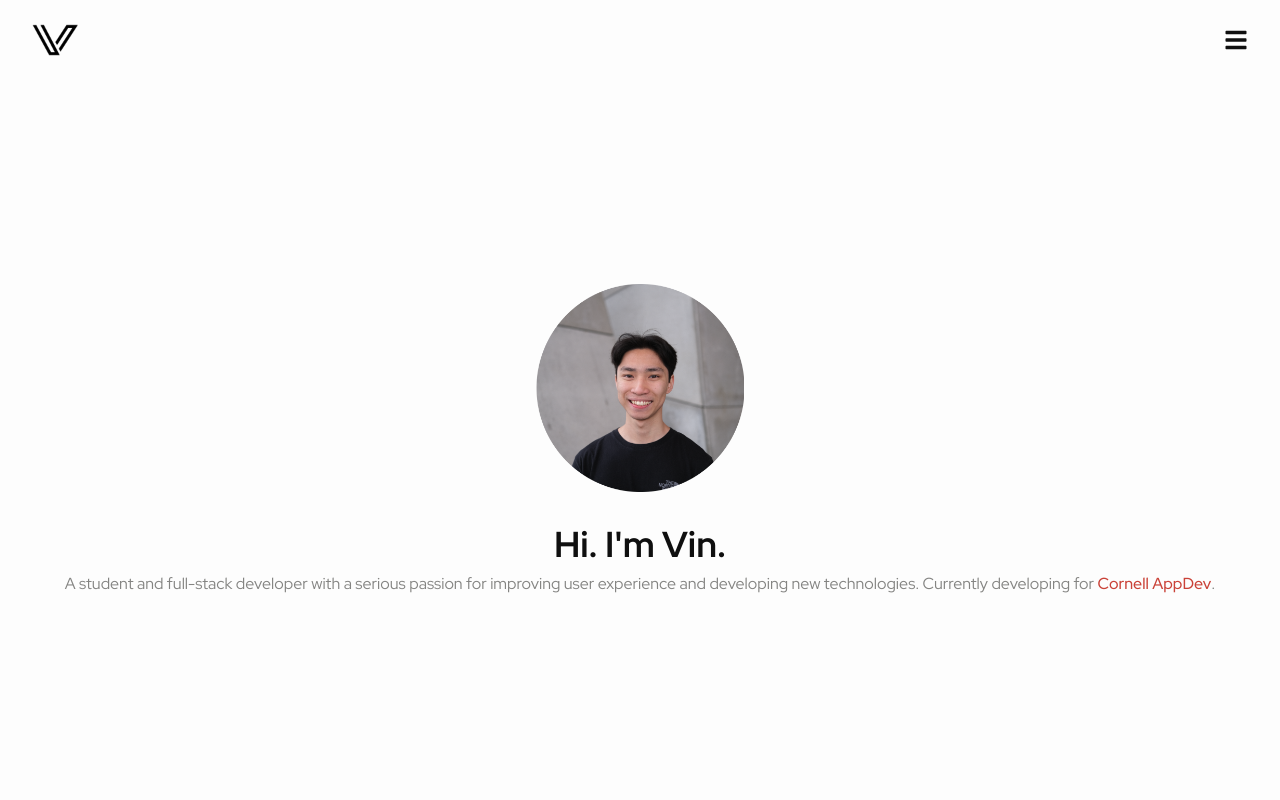
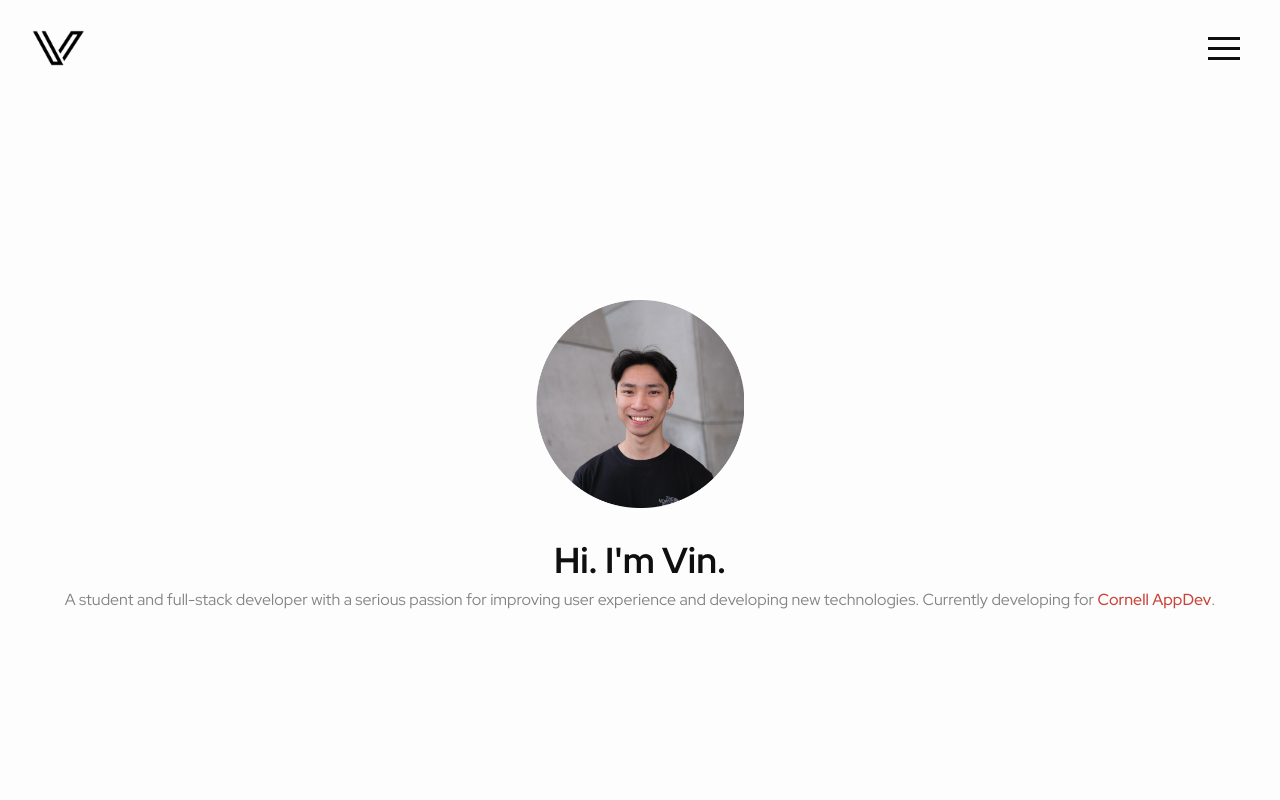
Before and after one commit to vinnie4k/portfolio, a React (Vite) app: page / in a window 1280 px wide. Shown: the top 800 px of the page. Built offline with nearby package versions, Linux system fonts and the light colour scheme.

Commit message:
NavDropdown

```diff
--- a/package.json
+++ b/package.json
@@ -10,6 +10,8 @@
     "preview": "vite preview"
   },
   "dependencies": {
+    "@headlessui/react": "^1.7.15",
+    "hamburger-react": "^2.5.0",
     "react": "^18.2.0",
     "react-calendly": "^4.1.1",
     "react-dom": "^18.2.0",
--- a/src/App.tsx
+++ b/src/App.tsx
@@ -1,26 +1,23 @@
-import About from "./pages/home/About";
+import Blog from "./pages/blog/Blog";
 import Footer from "./components/Footer";
-import Connect from "./pages/home/Connect";
-import DevSkills from "./pages/home/DevSkills";
-import Landing from "./pages/home/Landing";
+import Home from "./pages/home/Home";
 import NavBar from "./components/NavBar";
-import TechSkills from "./pages/home/TechSkills";
-import Work from "./pages/home/Work";
-import RecentPosts from "./pages/home/RecentPosts";
 
 function App() {
+  let component;
+  switch (window.location.pathname) {
+    case "/":
+      component = <Home />;
+      break;
+    case "/blog":
+      component = <Blog />;
+      break;
+  }
+
   return (
     <div className="text-black font-rhdisplay bg-white px-[32px]">
       <NavBar />
-      <div className="flex flex-col gap-24">
-        <Landing />
-        <DevSkills />
-        <TechSkills />
-        <Work />
-        <About />
-        <RecentPosts />
-        <Connect />
-      </div>
+      {component}
       <Footer />
     </div>
   );
--- a/src/components/NavBar.tsx
+++ b/src/components/NavBar.tsx
@@ -1,13 +1,39 @@
-import { FaBars } from "react-icons/fa";
 import logo from "../assets/logo.png";
+import NavDropdown from "./NavDropdown";
+import { Transition } from "@headlessui/react";
 import { useState } from "react";
+import { Fade as Hamburger } from "hamburger-react";
 
 function NavBar() {
+  const [showDropdown, setDropdown] = useState(false);
+
+  const toggleDropdown = () => {
+    setDropdown(!showDropdown);
+  };
+
   return (
-    <div className="py-6 flex flex-row justify-between items-center">
-      <img src={logo} alt="Vin Bui's Logo" className="h-8" />
-      <FaBars size={24} />
-    </div>
+    <nav className="py-6">
+      <div className="flex flex-row justify-between items-center">
+        <a href="/">
+          <img src={logo} alt="Vin Bui's Logo" className="h-9" />
+        </a>
+        <button className="cursor-pointer" onClick={toggleDropdown}>
+          {" "}
+          <Hamburger size={32} />{" "}
+        </button>
+      </div>
+      <Transition
+        show={showDropdown}
+        enter="transition-all ease-in-out duration-500 delay-[100ms]"
+        enterFrom="opacity-0 translate-y-[-24px]"
+        enterTo="opacity-100 translate-y-0"
+        leave="transition-all ease-in-out duration-300"
+        leaveFrom="opacity-100 translate-y-0"
+        leaveTo="opacity-0 translate-y-[-24px]"
+      >
+        <NavDropdown />
+      </Transition>
+    </nav>
   );
 }
 
--- /dev/null
+++ b/src/components/NavDropdown.tsx
@@ -0,0 +1,33 @@
+function NavDropdown() {
+  return (
+    <div className="py-6 absolute w-full bg-white">
+      <ul className="flex flex-col items-center text-center gap-4">
+        <li className="font-bold text-base">
+          <a
+            href="/"
+            className={`${
+              window.location.pathname === "/" ? "text-primary" : null
+            }`}
+          >
+            Work
+          </a>
+        </li>
+        <li className="font-bold text-base">
+          <a
+            href="/blog"
+            className={`${
+              window.location.pathname === "/blog" ? "text-primary" : null
+            }`}
+          >
+            Blog{" "}
+          </a>
+        </li>
+        <li className="font-bold text-base">
+          <a>Resume</a>
+        </li>
+      </ul>
+    </div>
+  );
+}
+
+export default NavDropdown;
--- /dev/null
+++ b/src/pages/blog/Blog.tsx
@@ -0,0 +1,5 @@
+function Blog() {
+  return <h1>Blog</h1>;
+}
+
+export default Blog;
--- /dev/null
+++ b/src/pages/home/Home.tsx
@@ -0,0 +1,23 @@
+import About from "/src/pages/home/About";
+import Connect from "/src/pages/home/Connect";
+import DevSkills from "/src/pages/home/DevSkills";
+import Landing from "/src/pages/home/Landing";
+import TechSkills from "/src/pages/home/TechSkills";
+import Work from "/src/pages/home/Work";
+import RecentPosts from "/src/pages/home/RecentPosts";
+
+function Home() {
+  return (
+    <div className="flex flex-col gap-24">
+      <Landing />
+      <DevSkills />
+      <TechSkills />
+      <Work />
+      <About />
+      <RecentPosts />
+      <Connect />
+    </div>
+  );
+}
+
+export default Home;
```
Also changed, not shown: 1 other file (tests, documents, lock files or other folders).
